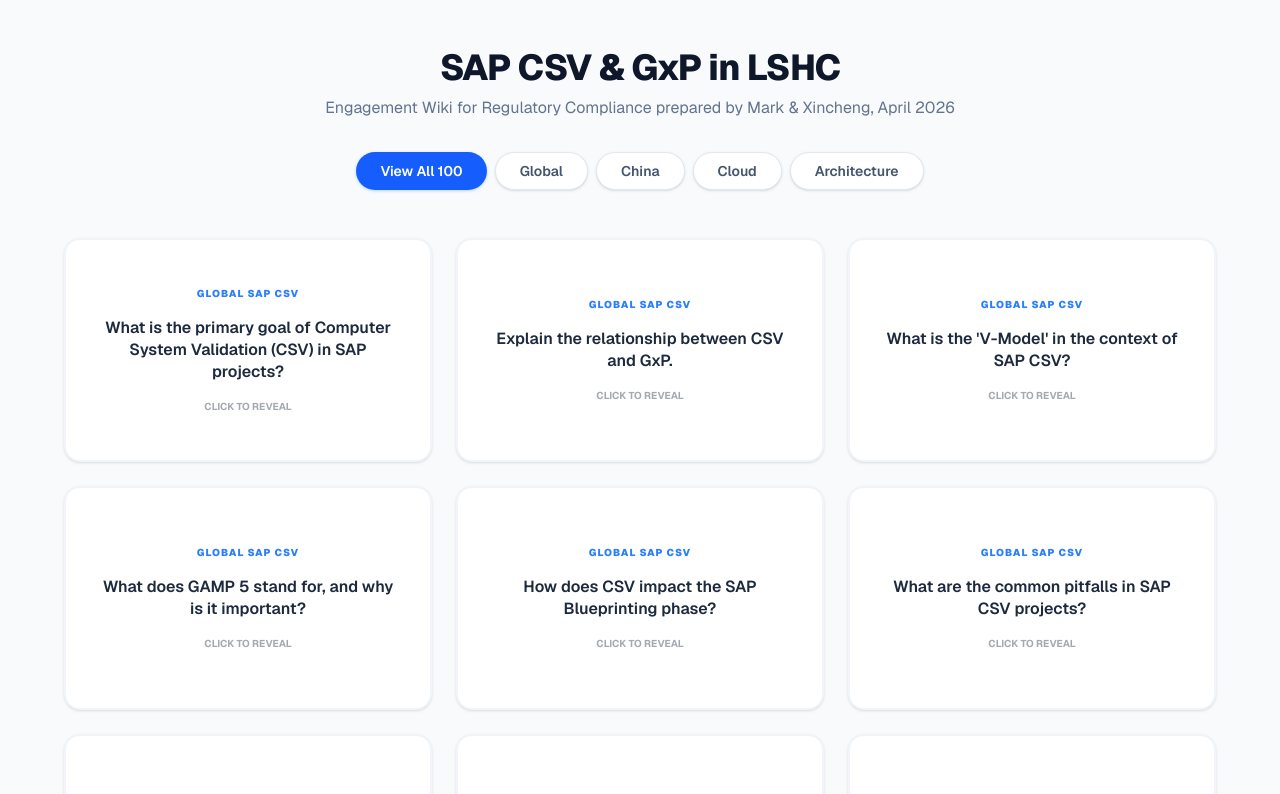
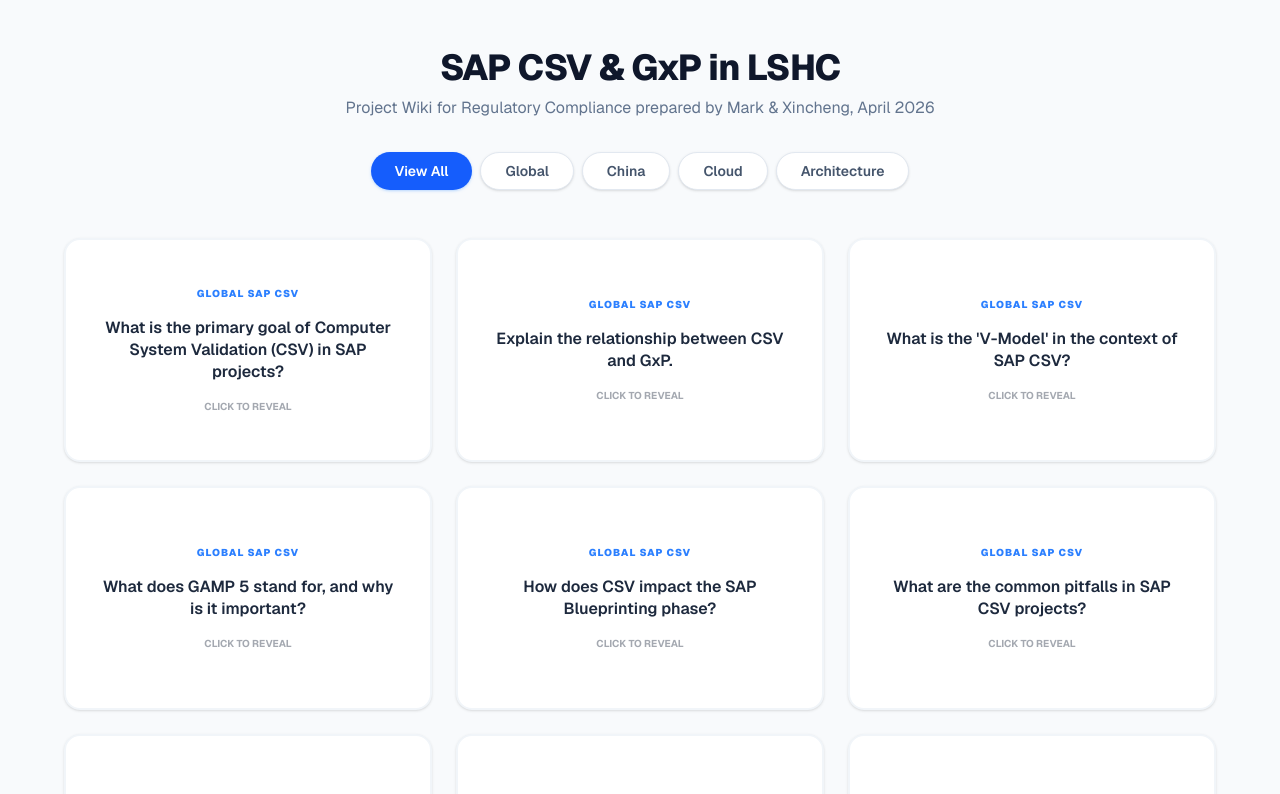
Before and after one commit to mknopfler9461/LSHC_CSV_SAP, a Next.js app in the folder my-flashcard-app/: page / in a window 1280 px wide. Shown: the top 794 px of the page. Built offline with nearby package versions, Linux system fonts and the light colour scheme.

Commit message:
Add files via upload

```diff
--- a/my-flashcard-app/app/page.js
+++ b/my-flashcard-app/app/page.js
@@ -145,7 +145,7 @@
       <div className="max-w-6xl mx-auto">
         <header className="text-center mb-12">
           <h1 className="text-4xl font-extrabold text-slate-900 tracking-tight">SAP CSV & GxP in LSHC</h1>
-          <p className="mt-2 text-slate-500">Engagement Wiki for Regulatory Compliance prepared by Mark & Xincheng, April 2026</p>
+          <p className="mt-2 text-slate-500">Project Wiki for Regulatory Compliance prepared by Mark & Xincheng, April 2026</p>
           <div className="mt-8 flex flex-wrap justify-center gap-2">
             {['All', 'Global', 'China', 'Cloud', 'Architecture'].map((cat) => (
               <button
@@ -155,7 +155,7 @@
                   filter === cat ? 'bg-blue-600 text-white shadow-blue-200' : 'bg-white border border-slate-200 text-slate-600 hover:bg-slate-50'
                 }`}
               >
-                {cat === 'All' ? 'View All 100' : cat}
+                {cat === 'All' ? 'View All' : cat}
               </button>
             ))}
           </div>
```
